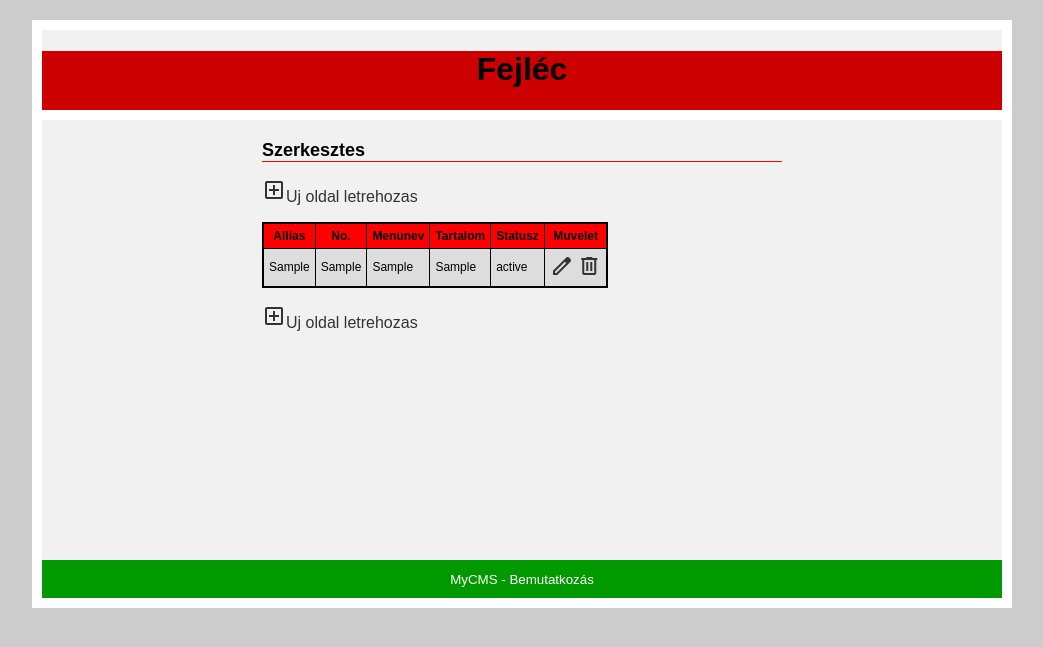
After one commit to READYonHub/php_A_Gyakorlatban_I, a PHP site: page /admin/szerkesztes.php in a window 1280 px wide. The commit adds this page. Shown: the top 647 px of the page, without its empty margins (118-1161 px from the left). Run offline with PHP 8.4, Linux system fonts and the light colour scheme; tables that the repository leaves empty or names only in its code hold one stand-in row (values such as "Sample post").

Commit message:
admin felulet alapja letrehozva

```diff
--- /dev/null
+++ b/admin/sablon.html
@@ -0,0 +1,40 @@
+<!--dokumentum tipus definicio-->
+<!DOCTYPE html>
+<html lang="hu">
+
+<!--keresoknek, bongeszonek a tartalmat fogja biztositani-->
+
+<head>
+    <meta charset="UTF-8">
+    <meta name="viewport" content="width=device-width, initial-scale=1.0">
+    <title>Admin - {{menunev}}</title>
+    <link rel="stylesheet" href="https://fonts.googleapis.com/css2?family=Material+Symbols+Outlined:opsz,wght,FILL,GRAD@20..48,100..700,0..1,-50..200" />    <link rel="stylesheet" href="../css/alap.css">
+    <!--[if lt IE 9]>
+        <script src="http://html5shiv.googlecode.com/svn/trunk/html5.js"></script>
+    <![endif]>-->
+</head>
+<!--az oldal tartalma-->
+<!--div-ekkel es span-ekkel gazdalkodunk, div block szintu jelolo, a span sorkozi jelolo-->
+
+<body>
+    <div id="befoglalo">
+        <header id="fejlec">
+            <h1>Fejléc</h1><!--legfontosabb szintu cimsor-->
+        </header>
+        <nav id="menu">
+            {{menu}}
+        </nav>
+        <aside id="oldalsav">
+            {{oldalsav}}
+        </aside>
+        <main id="tartalom">
+            <h2>{{menunev}}</h2>
+            {{tartalom}}
+        </main>
+        <footer id="lablec">
+            <small>MyCMS - Bemutatkozás</small>
+        </footer>
+    </div>
+</body>
+
+</html>
--- /dev/null
+++ b/admin/szerkesztes.php
@@ -0,0 +1,47 @@
+<?php
+require_once("../adatbazis.php");
+
+$sql        =       "SELECT id, allias, sorrend, menunev, tartalom, statusz
+                    FROM cms_tartalom
+                    ORDER BY sorrend ASC";
+
+$eredmeny   =       mysqli_query($dbconn, $sql);
+
+
+$tablazat   =  "<p><a href=\"letrehozas.php\"><span class=\"material-symbols-outlined\">add_box</span>Uj oldal letrehozas</a></p>";
+
+$tablazat  .= "<table>\n";
+
+$tablazat .= "<tr>
+                <th>Allias</th>
+                <th>No.</th>
+                <th>Menunev</th>
+                <th>Tartalom</th>
+                <th>Statusz</th>
+                <th>Muvelet</th>
+            </tr>\n";
+
+while ($sor = mysqli_fetch_assoc($eredmeny)) {
+    $tablazat .= "<tr>
+                    <td>{$sor['allias']}</td>
+                    <td>{$sor['sorrend']}</td>
+                    <td>{$sor['menunev']}</td>
+                    <td>" . substr(strip_tags($sor['tartalom']), 0, 100) . "</td>
+                    <td>{$sor['statusz']}</td>
+                    <td><a href=\"modositas.php?id={$sor['id']}\"><span class=\"material-symbols-outlined\">edit</span></a>
+                    <a href=\"torles.php?id={$sor['id']}\"><span class=\"material-symbols-outlined\">delete</span></a></td>
+                </tr>\n";
+}
+
+$tablazat  .= "</table>\n";
+
+$tablazat  .=  "<p><a href=\"letrehozas.php\"><span class=\"material-symbols-outlined\">add_box</span>Uj oldal letrehozas</a></p>";
+
+/* Sablonozo */
+$sablon = file_get_contents("sablon.html"); //print file_get_contents gyakorlatilag csak átjátszóként beszippant egy fájlt
+$sablon = str_replace("{{menu}}",           "",                 $sablon);
+$sablon = str_replace("{{menunev}}",        "Szerkesztes",      $sablon);
+$sablon = str_replace("{{tartalom}}",       $tablazat,          $sablon);
+$sablon = str_replace("{{oldalsav}}",         "",               $sablon);
+
+print $sablon;
--- a/css/alap.css
+++ b/css/alap.css
@@ -1,13 +1,31 @@
-/** {
-
-    border: dotted 1px #ccc;
-}
-*/
-
 body {
     margin: 0;
-    font-family: Arial, Helvetica, sans-serif;
+    font-family: Arial;
     background-color: #ccc;
+}
+
+table {
+    font-size: 12px;
+    border: solid 2px #000;
+    border-collapse: collapse;
+}
+
+th,
+td {
+    padding: 5px;
+    border: solid 1px #000;
+}
+
+tr:nth-child(2n) {
+    background-color: #ddd;
+}
+
+tr:nth-child(2n+1) {
+    background-color: #fff;
+}
+
+th {
+    background-color: #f00;
 }
 
 #befoglalo {
@@ -58,10 +76,11 @@ body {
     text-decoration: underline;
 }
 
-#menu a.aktiv{
+#menu a.aktiv {
     color: #fff;
     background-color: #000;
 }
+
 #tartalom {
     margin: 20px 220px;
     min-height: 400px;
@@ -75,6 +94,15 @@ body {
 
 #tartalom p {
     text-align: justify;
+}
+
+#tartalom a {
+    color: #333;
+    text-decoration: none;
+}
+
+#tartalom a:hover {
+    color: #F00;
 }
 
 #oldalsav {
--- a/specifikaciok.txt
+++ b/specifikaciok.txt
@@ -1,4 +1,4 @@
-Készítsünk saját tartalomkezelő rendszert PHP-MYSQL környezetben.
+    Készítsünk saját tartalomkezelő rendszert PHP-MYSQL környezetben.
  Jelszóval védett adminisztrációs felületen lehessen felvenni új menüpontokat,
  lehessen törölni és módosítani egyszerű WYSIWYG szerkesztővel,
  Lehessen különböző dinamikus modulokat is használni pl.: kapcsolat, chat,fórum, képgaléria.
```
Also changed, not shown: README.md.
